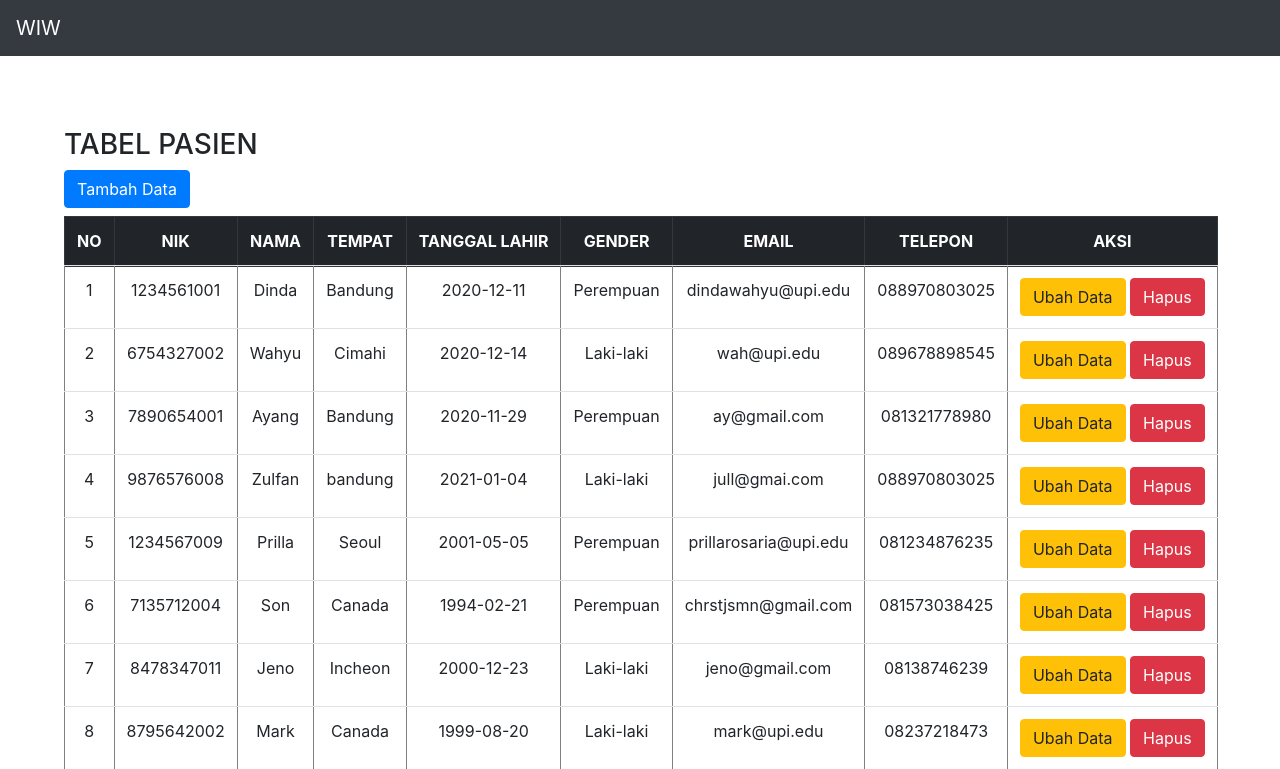
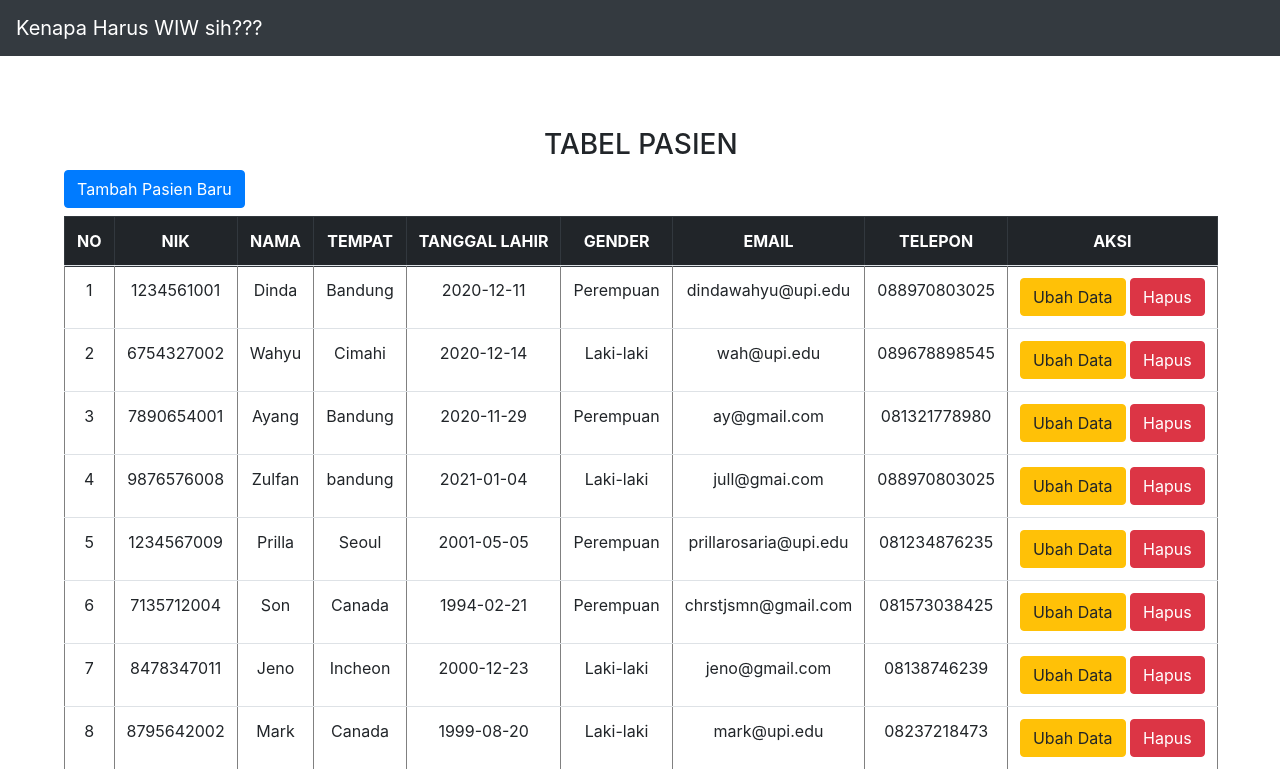
Before and after one commit to ThemySabri/LP11DPBO2024C1, a PHP site: page / in a window 1280 px wide. Shown: the top 769 px of the page. Run offline with PHP 8.4, Linux system fonts and the light colour scheme; data comes from the database, SQL or seed files in the repository; some libraries are stand-ins or nearby versions.

Commit message:
add: preview; mod: view and skin

```diff
--- a/Source Code/templates/skin.html
+++ b/Source Code/templates/skin.html
@@ -21,7 +21,7 @@
 
   <body>
     <nav class="navbar navbar-expand-lg navbar-dark bg-dark">
-      <a class="navbar-brand" href="index.php">WIW</a>
+      <a class="navbar-brand" href="index.php">Kenapa Harus WIW sih???</a>
       <button
         class="navbar-toggler"
         type="button"
@@ -44,11 +44,13 @@
     <div style="margin-left: 5%">
       <br />
 
-      <!-- Tabel 1 -->
       <div style="display: inline-block">
-        <h3>TABEL PASIEN</h3>
-        <h5><a class="btn btn-primary" href="create.php">Tambah Data</a></h5>
-        <!-- TABEL1 -->
+        <h3 style="text-align: center">TABEL PASIEN</h3>
+        <h5>
+          <a class="btn btn-primary" href="create.php" style="align: center"
+            >Tambah Pasien Baru</a
+          >
+        </h5>
         <table align="left" border="1" class="table" style="text-align: center">
           <thead class="thead-dark">
             <tr>
--- a/Source Code/templates/skinForm.html
+++ b/Source Code/templates/skinForm.html
@@ -29,8 +29,8 @@
   <br />
   <br />
 
-  <div style="margin-left: 5%">
-    <div class="container mt-5 py-3">
+  <div class="container">
+    <div class="container-sm">
         <div class="row">
             <h3 class="text-dark text-center">TITLE_CRUD</h3>
         </div>
--- a/Source Code/view/CreateView.php
+++ b/Source Code/view/CreateView.php
@@ -71,7 +71,7 @@
                     <input class='form-control', type='text' id='nik' name='nik'>
                 </div>
                 <div class='form-group '>
-                    <label for='email'>EmaiL</label>
+                    <label for='email'>Email</label>
                     <input class='form-control', type='email' id='email' name='email'>
                 </div>
                 <div class='form-group '>
```
Also changed, not shown: 1 other file.
